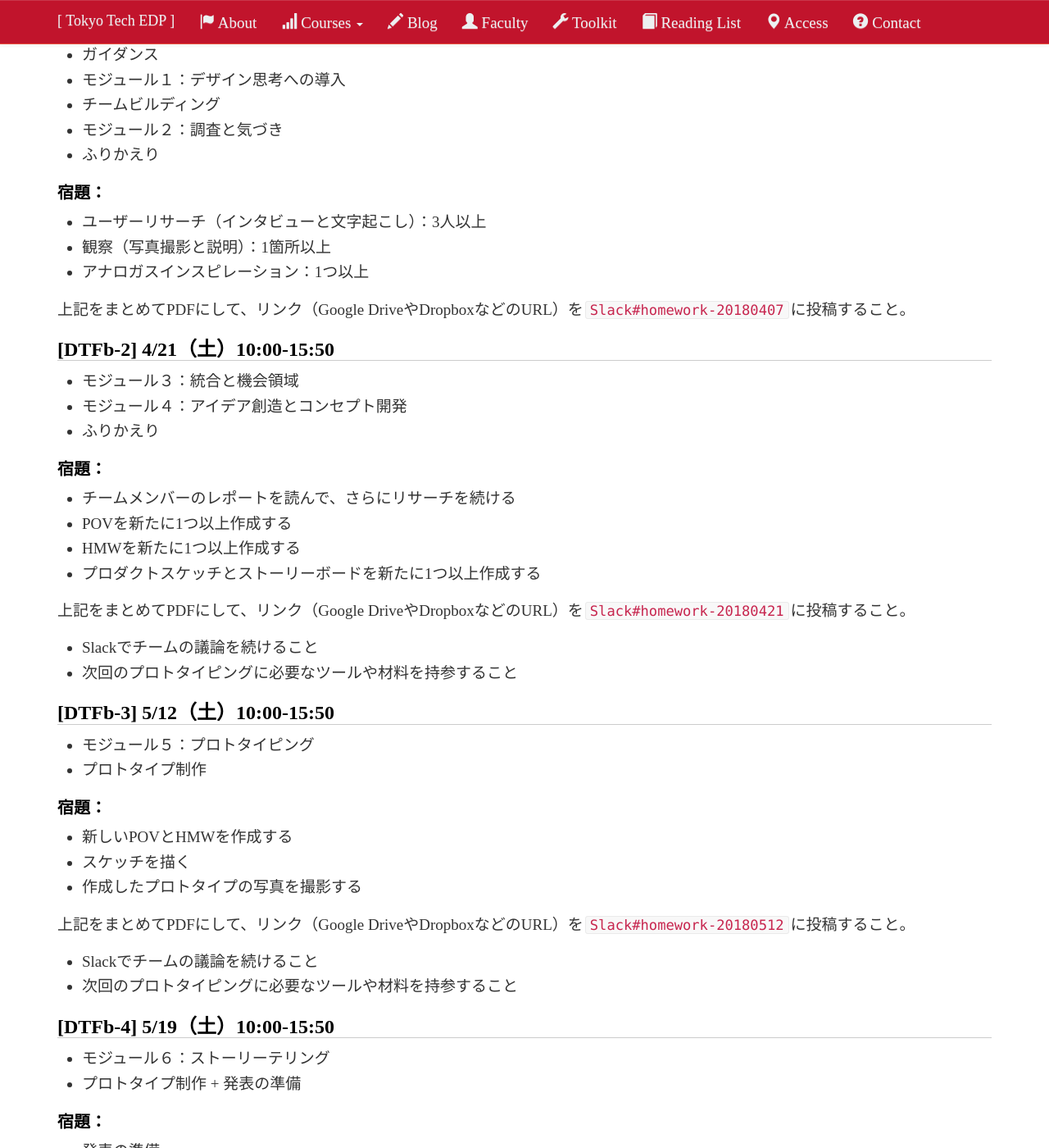
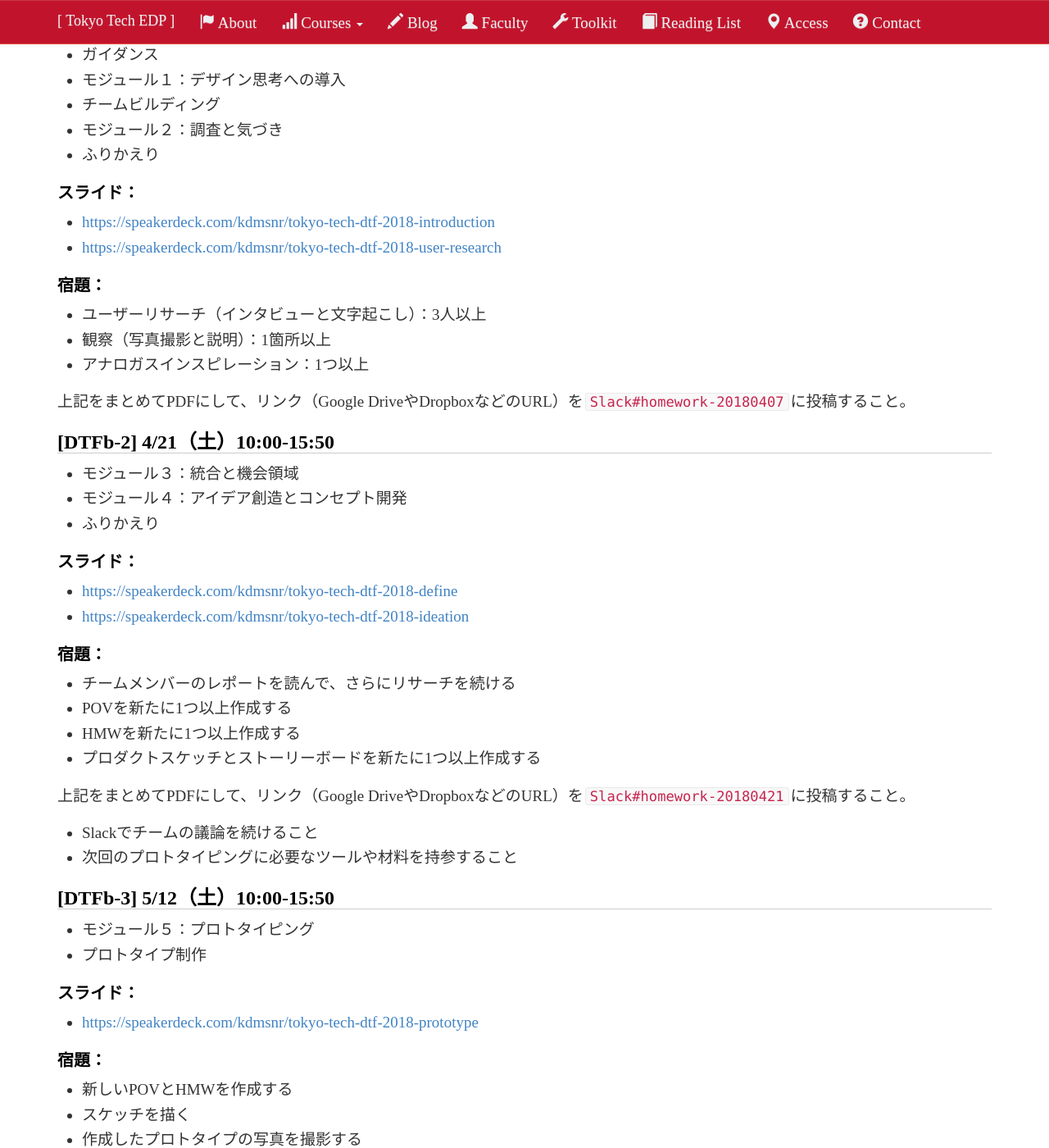
Before and after one commit to titech-edp/titech-edp.github.io, a Jekyll site: the page built from 2018-dtf-b/index.md, in a window 1280 px wide and 1400 px high, scrolled down 1203 px. Shown: the whole window at 82% size. Built offline with Jekyll 4.4.1, drawn with Linux system fonts in a browser that asks for light colours; nearby versions of some CDN libraries; library files that are not in the unit come from our copies; some of the changed text lies outside the part shown.

Commit message:
update dtf-b

```diff
--- a/2018-dtf-b/index.md
+++ b/2018-dtf-b/index.md
@@ -33,6 +33,11 @@ title: 2018年度「デザイン思考基礎b」
 - モジュール２：調査と気づき
 - ふりかえり
 
+### スライド：
+
+- <https://speakerdeck.com/kdmsnr/tokyo-tech-dtf-2018-introduction>
+- <https://speakerdeck.com/kdmsnr/tokyo-tech-dtf-2018-user-research>
+
 ### 宿題：
 
 - ユーザーリサーチ（インタビューと文字起こし）：3人以上
@@ -46,6 +51,11 @@ title: 2018年度「デザイン思考基礎b」
 - モジュール３：統合と機会領域
 - モジュール４：アイデア創造とコンセプト開発
 - ふりかえり
+
+### スライド：
+
+- <https://speakerdeck.com/kdmsnr/tokyo-tech-dtf-2018-define>
+- <https://speakerdeck.com/kdmsnr/tokyo-tech-dtf-2018-ideation>
 
 ### 宿題：
 
@@ -64,6 +74,10 @@ title: 2018年度「デザイン思考基礎b」
 - モジュール５：プロトタイピング
 - プロトタイプ制作
 
+### スライド：
+
+- <https://speakerdeck.com/kdmsnr/tokyo-tech-dtf-2018-prototype>
+
 ### 宿題：
 
 - 新しいPOVとHMWを作成する
@@ -79,6 +93,10 @@ title: 2018年度「デザイン思考基礎b」
 
 - モジュール６：ストーリーテリング
 - プロトタイプ制作 + 発表の準備
+
+### スライド：
+
+- <https://speakerdeck.com/kdmsnr/tokyo-tech-dtf-2018-storytelling>
 
 ### 宿題：
 
--- a/_config.yml
+++ b/_config.yml
@@ -26,6 +26,9 @@ timezone: Asia/Tokyo
 
 # Build settings
 markdown: kramdown
+kramdown:
+  input: GFM
+
 theme: minima
 gems:
   - jemoji
@@ -34,3 +37,5 @@ gems:
 exclude:
   - Gemfile
   - Gemfile.lock
+
+exclude: [".rvmrc", ".rbenv-version", "README.md", "Rakefile", "vendor"]
```
